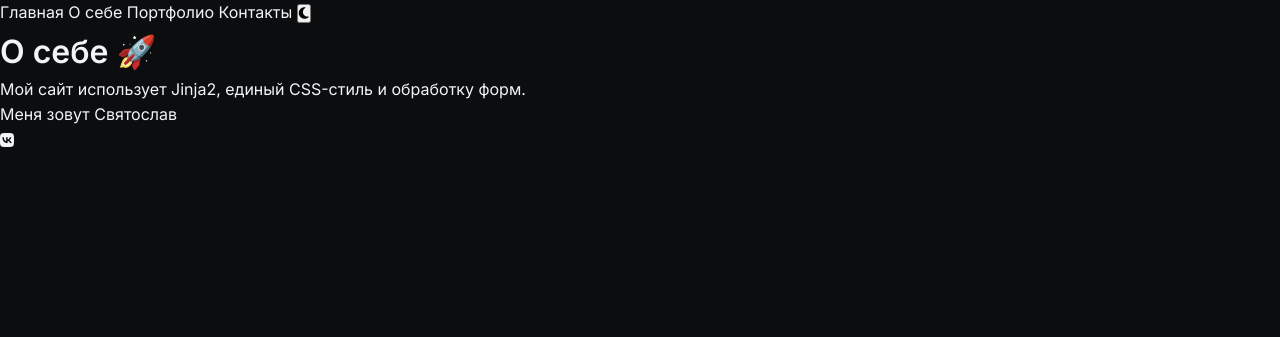
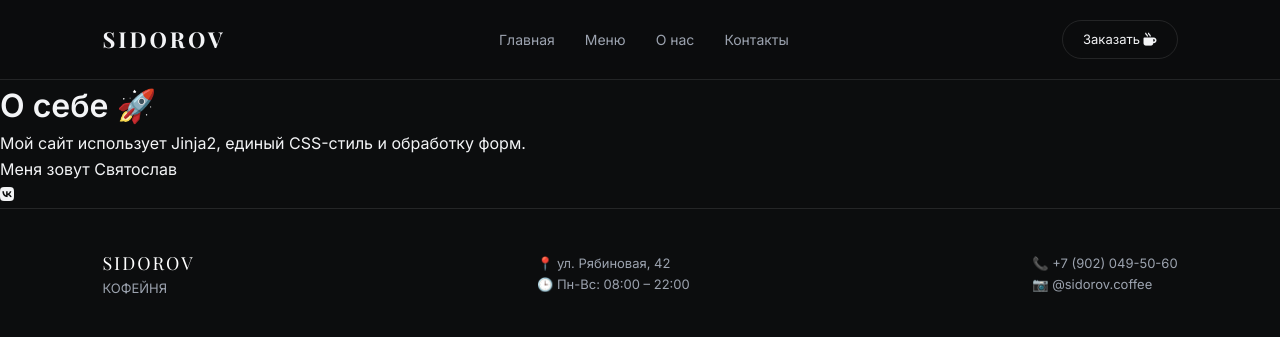
Before and after one commit to rostickk02/sitessr, a Flask app: page /about in a window 1280 px wide. Shown: the top 337 px of the page. Run offline with Flask 3, Linux system fonts and the light colour scheme; some web fonts are replaced.

Commit message:
Update base.html

```diff
--- a/templates/base.html
+++ b/templates/base.html
@@ -3,57 +3,45 @@
 <head>
     <meta charset="UTF-8">
     <meta name="viewport" content="width=device-width, initial-scale=1.0">
-    <title>{% block title %}Мой сайт{% endblock %}</title>
+    <title>{% block title %}SIDOROV — Кофейня{% endblock %}</title>
+    <!-- Иконки FontAwesome -->
+    <link rel="stylesheet" href="https://cdnjs.cloudflare.com/ajax/libs/font-awesome/6.4.0/css/all.min.css">
     <link rel="stylesheet" href="{{ url_for('static', filename='style.css') }}">
-    <!-- Подключение иконок Font Awesome -->
-    <link rel="stylesheet" href="https://cdnjs.cloudflare.com/ajax/libs/font-awesome/6.5.1/css/all.min.css">
 </head>
 <body>
 
-    <!-- Навигационная шапка -->
-    <nav>
-        <a href="{{ url_for('home') }}">Главная</a>
-        <a href="{{ url_for('about') }}">О себе</a>
-        <a href="{{ url_for('portfolio') }}">Портфолио</a>
-        <a href="{{ url_for('contact') }}">Контакты</a>
-
-        <!-- Кнопка переключения темы -->
-        <button id="theme-toggle" class="theme-toggle-btn" title="Сменить тему">
-            <i id="theme-icon" class="fa-solid fa-moon"></i>
-        </button>
+    <!-- Шапка -->
+    <nav class="navbar">
+        <a href="{{ url_for('home') }}" class="logo">SIDOROV</a>
+        <ul class="nav-links">
+            <li><a href="{{ url_for('home') }}">Главная</a></li>
+            <li><a href="{{ url_for('portfolio') }}">Меню</a></li>
+            <li><a href="{{ url_for('about') }}">О нас</a></li>
+            <li><a href="{{ url_for('contact') }}">Контакты</a></li>
+        </ul>
+        <a href="{{ url_for('contact') }}" class="btn-order">Заказать <i class="fa-solid fa-mug-hot"></i></a>
     </nav>
 
     <!-- Основной контент страницы -->
-    <div class="container">
+    <main>
         {% block content %}{% endblock %}
-    </div>
+    </main>
 
-    <!-- JavaScript для переключения темы -->
-    <script>
-        const toggleBtn = document.getElementById('theme-toggle');
-        const themeIcon = document.getElementById('theme-icon');
-        const body = document.body;
-
-        // Проверяем, сохранены ли настройки темы в браузере
-        const currentTheme = localStorage.getItem('theme');
-        if (currentTheme === 'dark') {
-            body.classList.add('dark-mode');
-            themeIcon.classList.replace('fa-moon', 'fa-sun');
-        }
-
-        // Переключение темы при клике
-        toggleBtn.addEventListener('click', () => {
-            body.classList.toggle('dark-mode');
-
-            if (body.classList.contains('dark-mode')) {
-                themeIcon.classList.replace('fa-moon', 'fa-sun');
-                localStorage.setItem('theme', 'dark');
-            } else {
-                themeIcon.classList.replace('fa-sun', 'fa-moon');
-                localStorage.setItem('theme', 'light');
-            }
-        });
-    </script>
+    <!-- Подвал -->
+    <footer>
+        <div>
+            <div class="footer-logo">SIDOROV</div>
+            <p>КОФЕЙНЯ</p>
+        </div>
+        <div>
+            <p>📍 ул. Рябиновая, 42</p>
+            <p>🕒 Пн-Вс: 08:00 – 22:00</p>
+        </div>
+        <div>
+            <p>📞 +7 (902) 049-50-60</p>
+            <p>📷 @sidorov.coffee</p>
+        </div>
+    </footer>
 
 </body>
 </html>
```
